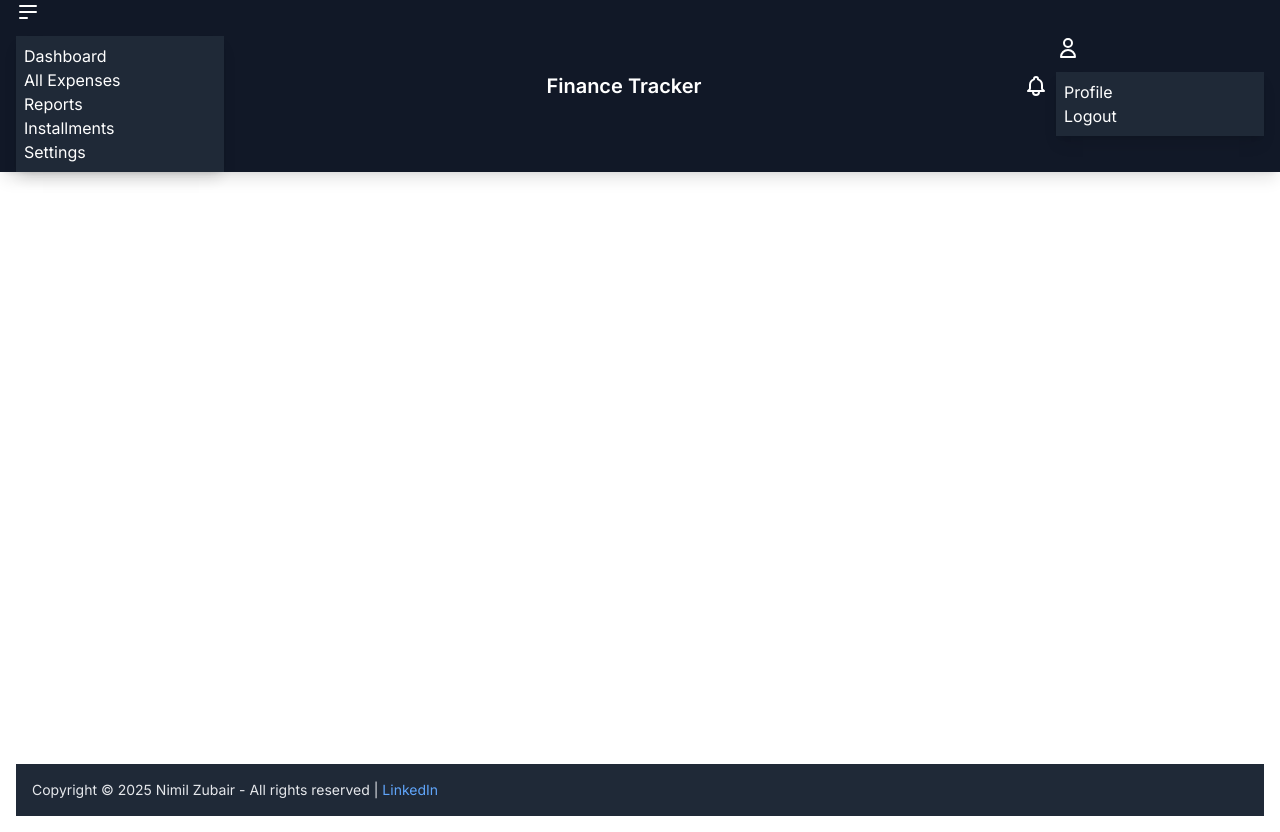
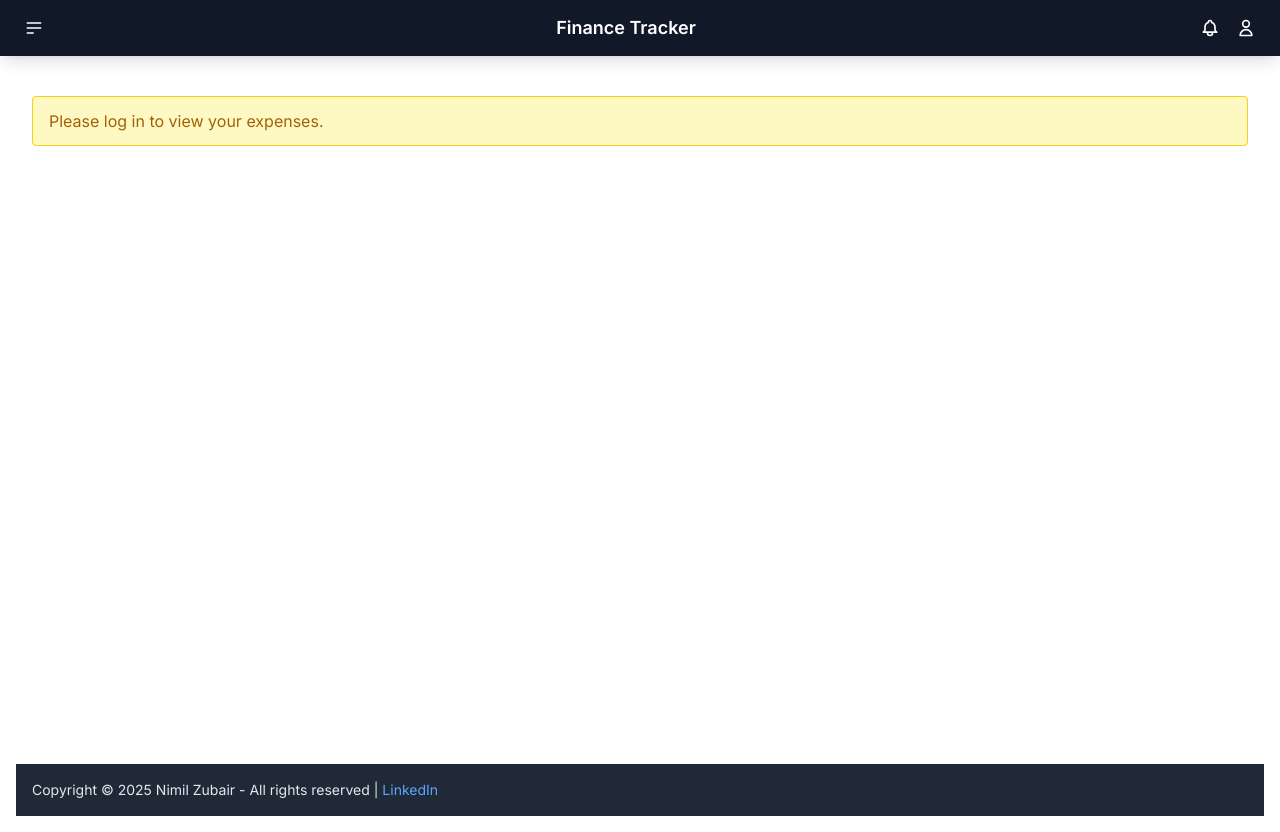
Before and after one commit to nimilzubair/Finance-Tracker, a Next.js app: page /expenses in a window 1280 px wide. Built offline with nearby package versions, Linux system fonts and the light colour scheme.

Commit message:
UI FIXES

```diff
--- a/components/Navbar.tsx
+++ b/components/Navbar.tsx
@@ -1,149 +1,173 @@
-import React from "react";
+// components/Navbar.tsx
+import React, { useEffect, useRef, useState } from "react";
 import Link from "next/link";
 
-const Navbar = () => {
+const Navbar: React.FC = () => {
+  const [isMenuOpen, setIsMenuOpen] = useState(false);
+  const [isProfileOpen, setIsProfileOpen] = useState(false);
+
+  const menuRef = useRef<HTMLUListElement | null>(null);
+  const profileRef = useRef<HTMLUListElement | null>(null);
+
+  // Close on outside click or Escape
+  useEffect(() => {
+    function handleDown(e: MouseEvent) {
+      const target = e.target as Node;
+      if (
+        isMenuOpen &&
+        menuRef.current &&
+        !menuRef.current.contains(target) &&
+        !(e.target as HTMLElement).closest("#menu-toggle")
+      ) {
+        setIsMenuOpen(false);
+      }
+      if (
+        isProfileOpen &&
+        profileRef.current &&
+        !profileRef.current.contains(target) &&
+        !(e.target as HTMLElement).closest("#profile-toggle")
+      ) {
+        setIsProfileOpen(false);
+      }
+    }
+
+    function handleKey(e: KeyboardEvent) {
+      if (e.key === "Escape") {
+        setIsMenuOpen(false);
+        setIsProfileOpen(false);
+      }
+    }
+
+    document.addEventListener("mousedown", handleDown);
+    document.addEventListener("keydown", handleKey);
+    return () => {
+      document.removeEventListener("mousedown", handleDown);
+      document.removeEventListener("keydown", handleKey);
+    };
+  }, [isMenuOpen, isProfileOpen]);
+
   return (
-    <div className="navbar bg-gray-900 text-white shadow-lg fixed top-0 left-0 right-0 z-50 flex items-center justify-between px-4">
-      {/* Left section */}
-      <div className="navbar-start flex items-center">
-        <div className="dropdown">
-          <div tabIndex={0} role="button" className="btn btn-ghost btn-circle">
+    <nav className="fixed top-0 left-0 right-0 z-50 bg-gray-900 text-white shadow-lg h-14 flex items-center justify-between px-4">
+      {/* LEFT */}
+      <div className="relative flex items-center gap-2">
+        <button
+          id="menu-toggle"
+          aria-expanded={isMenuOpen}
+          aria-controls="main-menu"
+          onClick={() => {
+            setIsMenuOpen((s) => !s);
+            setIsProfileOpen(false);
+          }}
+          className="btn btn-ghost btn-circle p-2"
+          type="button"
+        >
+          {/* hamburger */}
           <svg
             xmlns="http://www.w3.org/2000/svg"
-              className="h-6 w-6"
+            className="h-5 w-5"
             fill="none"
             viewBox="0 0 24 24"
             stroke="currentColor"
+            aria-hidden
           >
-              <path
-                strokeLinecap="round"
-                strokeLinejoin="round"
-                strokeWidth="2"
-                d="M4 6h16M4 12h16M4 18h7"
-              />
+            <path strokeLinecap="round" strokeLinejoin="round" strokeWidth="2" d="M4 6h16M4 12h16M4 18h7" />
           </svg>
-          </div>
+        </button>
+
+        {/* Controlled menu (rendered only when open) */}
+        {isMenuOpen && (
           <ul
-            tabIndex={0}
-            className="menu menu-sm dropdown-content bg-gray-800 rounded-box z-[1] mt-3 w-52 p-2 shadow-lg"
+            id="main-menu"
+            ref={menuRef}
+            className="absolute left-4 top-14 mt-2 w-52 bg-gray-800 rounded p-2 shadow-lg text-sm"
+            role="menu"
           >
-            <li>
-              <Link
-                href="/dashboard"
-                className="text-white hover:bg-gray-700 rounded"
-              >
+            <li role="none">
+              <Link role="menuitem" href="/dashboard" className="block px-3 py-2 rounded hover:bg-gray-700" onClick={() => setIsMenuOpen(false)}>
                 Dashboard
               </Link>
             </li>
-            <li>
-              <Link
-                href="/expenses"
-                className="text-white hover:bg-gray-700 rounded"
-              >
+            <li role="none">
+              <Link role="menuitem" href="/expenses" className="block px-3 py-2 rounded hover:bg-gray-700" onClick={() => setIsMenuOpen(false)}>
                 All Expenses
               </Link>
             </li>
-            <li>
-              <Link
-                href="/reports"
-                className="text-white hover:bg-gray-700 rounded"
-              >
+            <li role="none">
+              <Link role="menuitem" href="/reports" className="block px-3 py-2 rounded hover:bg-gray-700" onClick={() => setIsMenuOpen(false)}>
                 Reports
               </Link>
             </li>
-            <li>
-              <Link
-                href="/installments"
-                className="text-white hover:bg-gray-700 rounded"
-              >
+            <li role="none">
+              <Link role="menuitem" href="/installments" className="block px-3 py-2 rounded hover:bg-gray-700" onClick={() => setIsMenuOpen(false)}>
                 Installments
               </Link>
             </li>
-            <li>
-              <a href="#" className="text-white hover:bg-gray-700 rounded">
+            <li role="none">
+              <button className="w-full text-left px-3 py-2 rounded hover:bg-gray-700" onClick={() => setIsMenuOpen(false)}>
                 Settings
-              </a>
+              </button>
             </li>
           </ul>
-        </div>
+        )}
       </div>
 
-      {/* Center section */}
+      {/* CENTER */}
       <div className="navbar-center">
-        <Link
-          href="/dashboard"
-          className="btn btn-ghost text-xl font-semibold normal-case"
-        >
+        <Link href="/dashboard" className="btn btn-ghost text-lg font-semibold normal-case">
           Finance Tracker
         </Link>
       </div>
 
-      {/* Right section */}
-      <div className="navbar-end flex items-center gap-2">
-        {/* Notifications */}
-        <button className="btn btn-ghost btn-circle">
+      {/* RIGHT */}
+      <div className="flex items-center gap-2">
+        <button className="btn btn-ghost btn-circle" type="button" aria-label="notifications">
           <div className="indicator">
-            <svg
-              xmlns="http://www.w3.org/2000/svg"
-              className="h-6 w-6"
-              fill="none"
-              viewBox="0 0 24 24"
-              stroke="currentColor"
-            >
-              <path
-                strokeLinecap="round"
-                strokeLinejoin="round"
-                strokeWidth="2"
-                d="M15 17h5l-1.405-1.405A2.032 2.032 0 0118 14.158V11a6.002 6.002 0 00-4-5.659V5a2 2 0 10-4 0v.341C7.67 6.165 6 8.388 6 11v3.159c0 .538-.214 1.055-.595 1.436L4 17h5m6 0v1a3 3 0 11-6 0v-1m6 0H9"
-              />
+            <svg xmlns="http://www.w3.org/2000/svg" className="h-5 w-5" fill="none" viewBox="0 0 24 24" stroke="currentColor" aria-hidden>
+              <path strokeLinecap="round" strokeLinejoin="round" strokeWidth="2" d="M15 17h5l-1.405-1.405A2.032 2.032 0 0118 14.158V11a6.002 6.002 0 00-4-5.659V5a2 2 0 10-4 0v.341C7.67 6.165 6 8.388 6 11v3.159c0 .538-.214 1.055-.595 1.436L4 17h5m6 0v1a3 3 0 11-6 0v-1m6 0H9" />
             </svg>
-            <span className="badge badge-xs badge-primary indicator-item"></span>
+            <span className="badge badge-xs badge-primary indicator-item" />
           </div>
         </button>
 
-        {/* Profile dropdown */}
-        <div className="dropdown dropdown-end">
-          <div
-            tabIndex={0}
-            role="button"
-            className="btn btn-ghost btn-circle avatar"
+        <div className="relative">
+          <button
+            id="profile-toggle"
+            aria-expanded={isProfileOpen}
+            aria-controls="profile-menu"
+            onClick={() => {
+              setIsProfileOpen((s) => !s);
+              setIsMenuOpen(false);
+            }}
+            className="btn btn-ghost btn-circle avatar p-2"
+            type="button"
           >
-            <svg
-              xmlns="http://www.w3.org/2000/svg"
-              className="h-6 w-6"
-              fill="none"
-              viewBox="0 0 24 24"
-              stroke="currentColor"
+            <svg xmlns="http://www.w3.org/2000/svg" className="h-5 w-5" fill="none" viewBox="0 0 24 24" stroke="currentColor" aria-hidden>
+              <path strokeLinecap="round" strokeLinejoin="round" strokeWidth="2" d="M16 7a4 4 0 11-8 0 4 4 0 018 0zM12 14a7 7 0 00-7 7h14a7 7 0 00-7-7z" />
+            </svg>
+          </button>
+
+          {isProfileOpen && (
+            <ul
+              id="profile-menu"
+              ref={profileRef}
+              className="absolute right-4 top-14 mt-2 w-44 bg-gray-800 rounded p-2 shadow-lg text-sm"
+              role="menu"
             >
-              <path
-                strokeLinecap="round"
-                strokeLinejoin="round"
-                strokeWidth="2"
-                d="M16 7a4 4 0 11-8 0 4 4 0 018 0zM12 14a7 7 0 00-7 7h14a7 7 0 00-7-7z"
-              />
-            </svg>
-          </div>
-          <ul
-            tabIndex={0}
-            className="menu menu-sm dropdown-content bg-gray-800 rounded-box z-[1] mt-3 w-52 p-2 shadow-lg"
-          >
-            <li>
-              <a href="#" className="text-white hover:bg-gray-700 rounded">
+              <li role="none">
+                <button className="w-full text-left px-3 py-2 rounded hover:bg-gray-700" onClick={() => setIsProfileOpen(false)}>
                   Profile
-              </a>
+                </button>
               </li>
-            <li>
-              <Link
-                href="/login"
-                className="text-white hover:bg-gray-700 rounded"
-              >
+              <li role="none">
+                <Link href="/login" className="block px-3 py-2 rounded hover:bg-gray-700" onClick={() => setIsProfileOpen(false)}>
                   Logout
                 </Link>
               </li>
             </ul>
+          )}
         </div>
       </div>
-    </div>
+    </nav>
   );
 };
 
```
Lines whose indentation alone changed are shown as unchanged.
